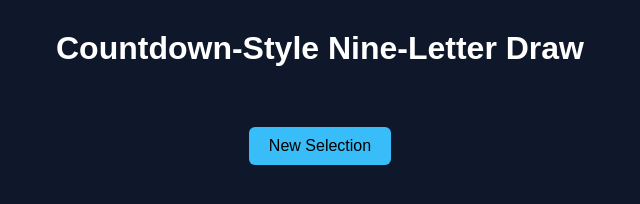
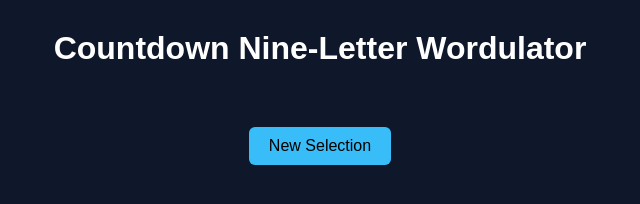
Before and after one commit to will-chadwick/countdown-words, a plain HTML site: page nine_words.html in a window 1280 px wide. Shown: the whole page, without its empty margins (320-960 px from the left). Drawn offline with Linux system fonts and the light colour scheme.

Commit message:
Update nine_words.html

```diff
--- a/nine_words.html
+++ b/nine_words.html
@@ -59,7 +59,7 @@ body {
 </head>
 <body>
 <div class='outer-container'>
-<h1 style='text-align:center;margin:10px 0 20px 0;'>Countdown‑Style Nine‑Letter Draw</h1>
+<h1 style='text-align:center;margin:10px 0 20px 0;'>Countdown Nine‑Letter Wordulator</h1>
 <div class='word-grid' id='wordGrid'></div>
 <button onclick='render()' style='margin-top:20px;padding:10px 20px;border-radius:6px;border:none;background:#38bdf8;font-size:1rem;cursor:pointer;'>New Selection</button>
 </div>
```
